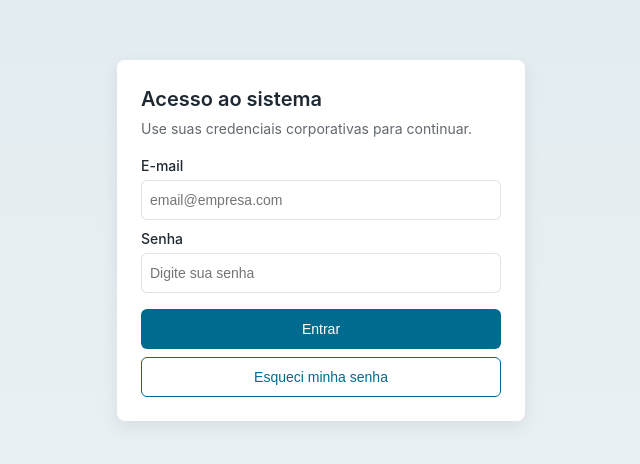
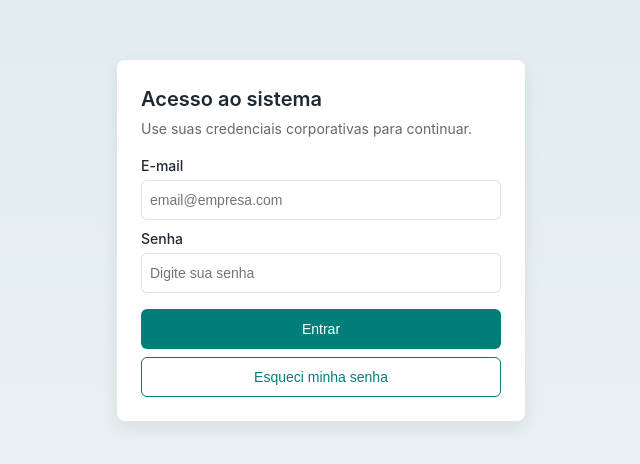
Before and after one commit to claudiodesenvolvedor/platform-ui-template-react, a React (Vite) app: page /login in a window 1280 px wide. Shown: the part 160-624 px from the top of the page, without its empty margins (319-959 px from the left). Built offline with nearby package versions, Linux system fonts and the light colour scheme.

Commit message:
docs: atualiza README com padrão profissional da plataforma

```diff
--- a/src/main.tsx
+++ b/src/main.tsx
@@ -9,7 +9,7 @@ import { LoaderProvider } from './hooks/loader'
 
 createRoot(document.getElementById('root')!).render(
   <StrictMode>
-    <ThemeProvider>
+    <ThemeProvider brand="supervia">
       <AuthProvider>
         <ToastProvider>
           <LoaderProvider>
--- a/src/theme/ThemeContext.tsx
+++ b/src/theme/ThemeContext.tsx
@@ -17,6 +17,14 @@ const applyThemeToRoot = (currentTheme: Theme) => {
   root.style.setProperty('--color-text', currentTheme.colors.text)
   root.style.setProperty('--color-highlight', currentTheme.colors.highlight)
   root.style.setProperty('--color-danger', currentTheme.colors.danger)
+  root.style.setProperty(
+    '--color-text-secondary',
+    currentTheme.colors.textSecondary,
+  )
+  root.style.setProperty('--color-border', currentTheme.colors.border)
+  root.style.setProperty('--color-success', currentTheme.colors.success)
+  root.style.setProperty('--color-warning', currentTheme.colors.warning)
+  root.style.setProperty('--color-cta', currentTheme.colors.cta)
 
   root.style.setProperty('--font-family-base', currentTheme.typography.fontFamily)
   root.style.setProperty('--font-size-sm', currentTheme.typography.fontSizeSm)
@@ -46,6 +54,13 @@ const applyThemeToRoot = (currentTheme: Theme) => {
   root.style.setProperty('--radius-sm', currentTheme.radius.sm)
   root.style.setProperty('--radius-md', currentTheme.radius.md)
   root.style.setProperty('--radius-lg', currentTheme.radius.lg)
+
+  root.style.setProperty('--layout-header-height', currentTheme.layout.headerHeight)
+  root.style.setProperty('--layout-sidebar-width', currentTheme.layout.sidebarWidth)
+  root.style.setProperty('--layout-card-radius', currentTheme.layout.cardRadius)
+  root.style.setProperty('--layout-button-radius', currentTheme.layout.buttonRadius)
+
+  root.style.setProperty('--shadow-card', currentTheme.shadow.card)
 }
 
 type ThemeProviderProps = {
--- /dev/null
+++ b/src/theme/brands/corporate.ts
@@ -0,0 +1,31 @@
+export const corporateBrand = {
+  colors: {
+    primary: '#006B8F',
+    secondary: '#007E7A',
+
+    background: '#F4F6F8',
+    surface: '#FFFFFF',
+
+    textPrimary: '#1F2933',
+    textSecondary: '#6B7280',
+
+    border: '#E5E7EB',
+
+    success: '#2CB67D',
+    warning: '#FFC94A',
+    danger: '#DC2626',
+
+    cta: '#006B8F',
+  },
+
+  layout: {
+    headerHeight: '64px',
+    sidebarWidth: '220px',
+    cardRadius: '10px',
+    buttonRadius: '999px',
+  },
+
+  shadow: {
+    card: '0 4px 10px rgba(0,0,0,0.08)',
+  },
+} as const
--- /dev/null
+++ b/src/theme/brands/index.ts
@@ -0,0 +1,2 @@
+export { corporateBrand } from './corporate'
+export { superviaBrand } from './supervia'
--- /dev/null
+++ b/src/theme/brands/supervia.ts
@@ -0,0 +1,31 @@
+export const superviaBrand = {
+  colors: {
+    primary: '#007E7A',
+    secondary: '#009C98',
+
+    background: '#F4F6F8',
+    surface: '#FFFFFF',
+
+    textPrimary: '#1F2933',
+    textSecondary: '#6B7280',
+
+    border: '#E5E7EB',
+
+    success: '#2CB67D',
+    warning: '#FBBF24',
+    danger: '#DC2626',
+
+    cta: '#007E7A',
+  },
+
+  layout: {
+    headerHeight: '64px',
+    sidebarWidth: '220px',
+    cardRadius: '10px',
+    buttonRadius: '999px',
+  },
+
+  shadow: {
+    card: '0 4px 10px rgba(0,0,0,0.08)',
+  },
+} as const
--- a/src/theme/theme.ts
+++ b/src/theme/theme.ts
@@ -1,3 +1,5 @@
+import { corporateBrand, superviaBrand } from './brands'
+
 export const tokens = {
   typography: {
     fontFamily:
@@ -26,27 +28,41 @@ export const tokens = {
 } as const
 
 export const brands = {
-  corporate: {
-    label: 'Corporate',
-    colors: {
-      primary: '#006B8F',
-      secondary: '#007E7A',
-      background: '#F4F6F8',
-      card: '#FFFFFF',
-      text: '#1F2933',
-      highlight: '#FFC94A',
-      danger: '#DC2626',
-    },
-  },
+  corporate: corporateBrand,
+  supervia: superviaBrand,
 } as const
 
-export type BrandName = keyof typeof brands
+export type BrandName = 'corporate' | 'supervia'
 
-export const getTheme = (brand: BrandName = 'corporate') => ({
-  colors: brands[brand].colors,
+const buildTheme = (brand: (typeof brands)[BrandName]) => ({
+  colors: {
+    primary: brand.colors.primary,
+    secondary: brand.colors.secondary,
+    background: brand.colors.background,
+    card: brand.colors.surface,
+    text: brand.colors.textPrimary,
+    highlight: brand.colors.warning,
+    danger: brand.colors.danger,
+    textSecondary: brand.colors.textSecondary,
+    border: brand.colors.border,
+    success: brand.colors.success,
+    cta: brand.colors.cta,
+  },
+  layout: brand.layout,
+  shadow: brand.shadow,
   typography: tokens.typography,
   spacing: tokens.spacing,
   radius: tokens.radius,
 })
 
+export const getTheme = (brand: BrandName = 'corporate') => {
+  switch (brand) {
+    case 'supervia':
+      return buildTheme(superviaBrand)
+    case 'corporate':
+    default:
+      return buildTheme(corporateBrand)
+  }
+}
+
 export const theme = getTheme()
```
